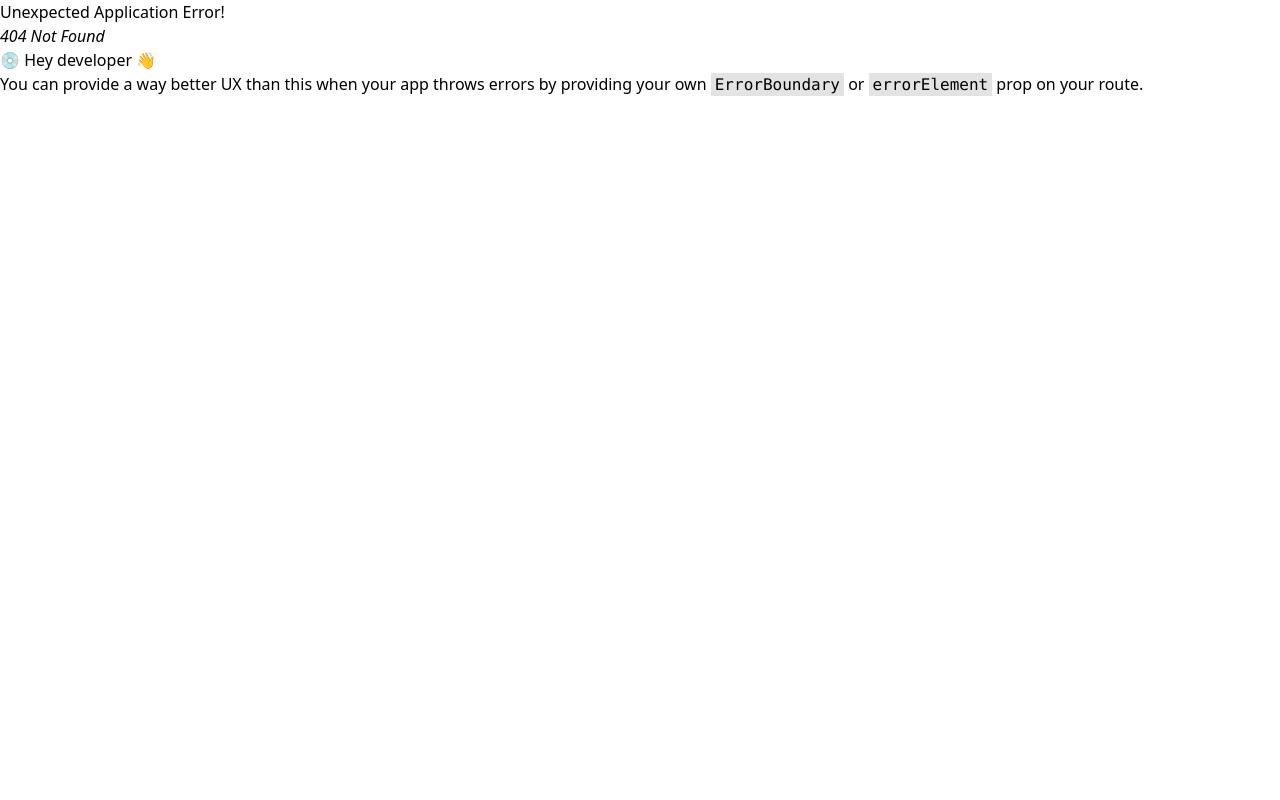
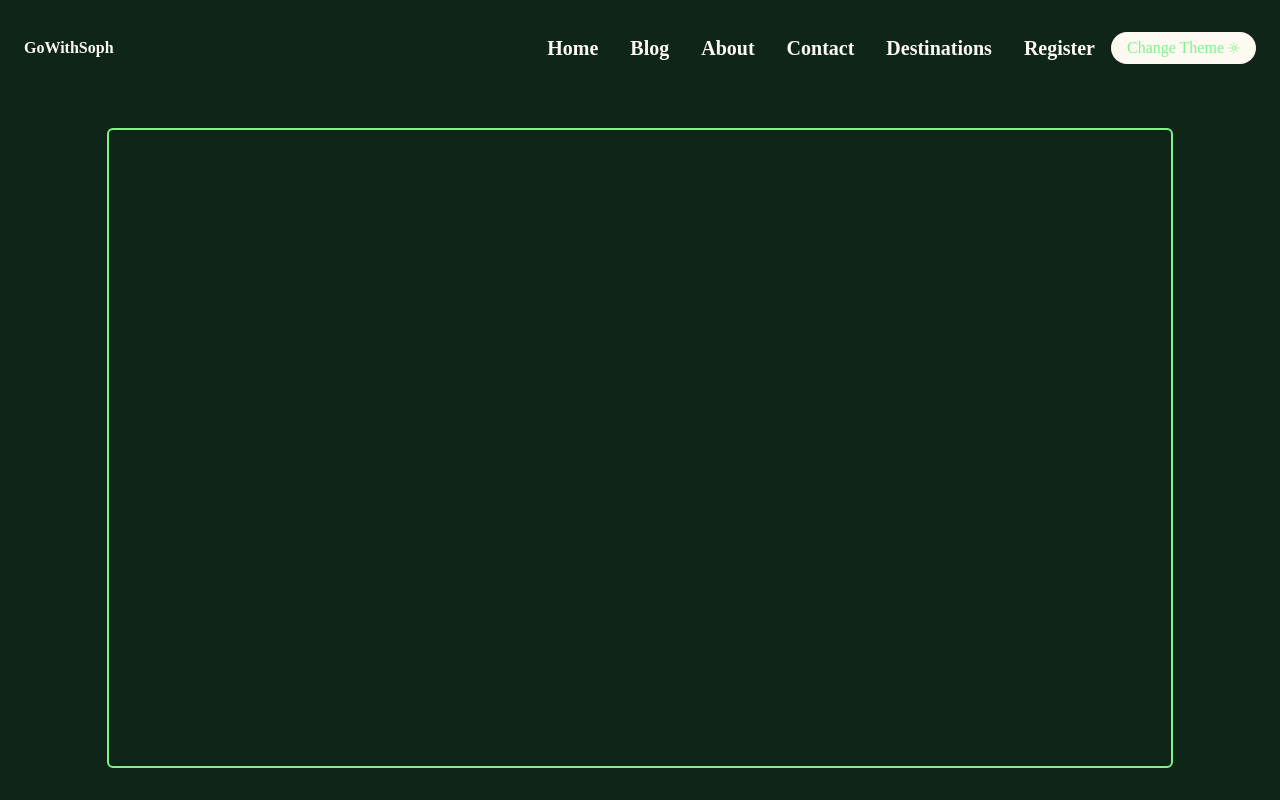
Before and after one commit to GavPri/go-with-soph, a React (Create React App) app in the folder client/: page /register in a window 1280 px wide. Before the commit this address had no page. Built offline with nearby package versions, Linux system fonts and the light colour scheme.

Commit message:
style form border

```diff
--- a/client/src/App.js
+++ b/client/src/App.js
@@ -11,6 +11,7 @@ import Contact from "./pages/Contact";
 import Destinations from "./pages/Destinations";
 import AboutMe from "./pages/AboutMe";
 import Blog from "./pages/Blog";
+import RegisterUser from "./pages/authPages/RegisterUser";
 
 function App() {
   // * Router
@@ -18,6 +19,7 @@ function App() {
     createRoutesFromElements(
       <Route path="/" element={<Root />}>
         <Route index element={<Home />}></Route>
+        <Route element={<RegisterUser/>} path="/register"></Route>
         <Route element={<Contact />} path="contact"></Route>
         <Route element={<Destinations />} path="destinations"></Route>
         <Route element={<AboutMe />} path="about"></Route>
--- a/client/src/components/NavigationBar.jsx
+++ b/client/src/components/NavigationBar.jsx
@@ -74,6 +74,9 @@ const NavigationBar = () => {
         <Link className="p-4 text-2xl md:text-xl md:font-bold" to="/">
           Home
         </Link>
+        <Link className="p-4 text-2xl md:text-xl md:font-bold" to="/blog">
+          Blog
+        </Link>
         <Link className="p-4 text-2xl md:text-xl md:font-bold" to="/about">
           About
         </Link>
@@ -86,8 +89,8 @@ const NavigationBar = () => {
         >
           Destinations
         </Link>
-        <Link className="p-4 text-2xl md:text-xl md:font-bold" to="/blog">
-          Blog
+        <Link className="p-4 text-2xl md:text-xl md:font-bold" to="/register">
+          Register
         </Link>
         <button
           className="rounded-full bg-text h-6 w-fit text-accentPrimary flex justify-center items-center p-4"
--- /dev/null
+++ b/client/src/pages/authPages/RegisterUser.jsx
@@ -0,0 +1,16 @@
+import React from "react";
+
+const RegisterUser = () => {
+  return (
+    <div className="w-screen h-screen bg-body">
+      {/* Form Wrapper */}
+      <div className="w-full h-full bg-transparent flex justify-center items-center">
+        <form className="w-10/12 h-[80%] bg-body border-2 border-accentPrimary mt-24 rounded-md">
+
+        </form>
+      </div>
+    </div>
+  );
+};
+
+export default RegisterUser;
--- a/client/src/pages/authPages/registerUser.jsx
+++ /dev/null
@@ -1,9 +0,0 @@
-import React from 'react'
-
-const registerUser = () => {
-  return (
-    <div>registerUser</div>
-  )
-}
-
-export default registerUser
```
